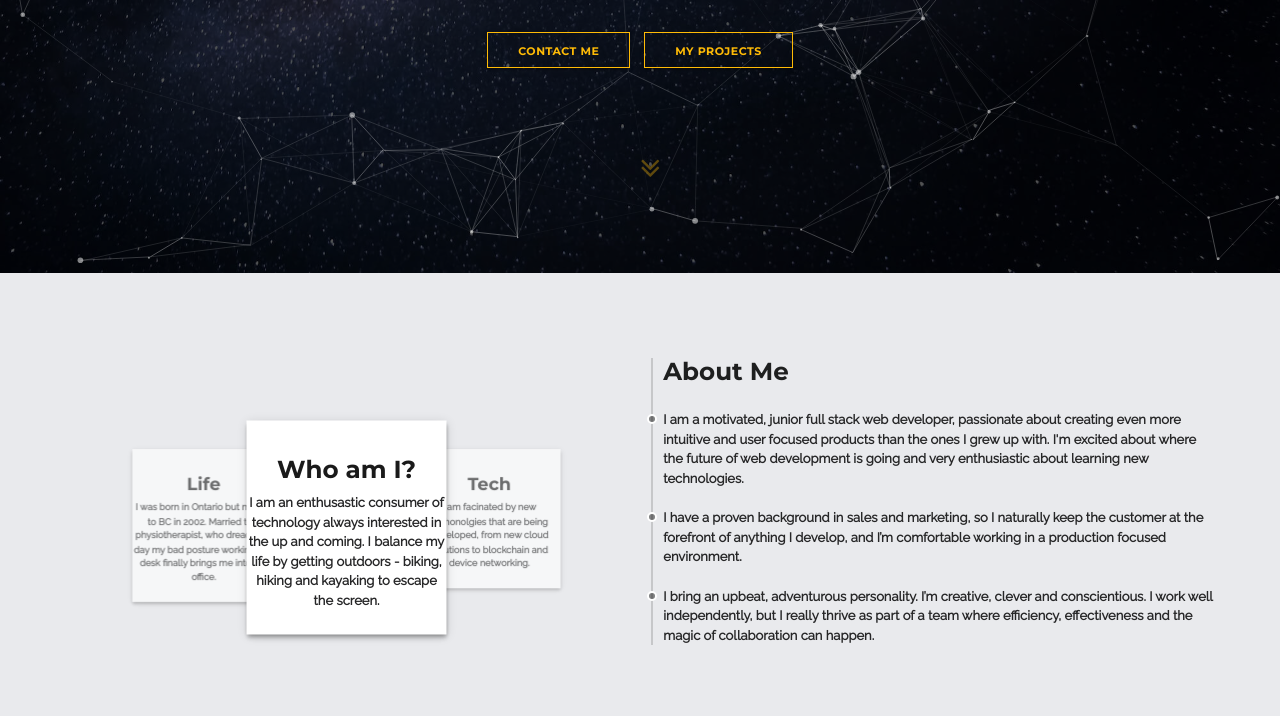
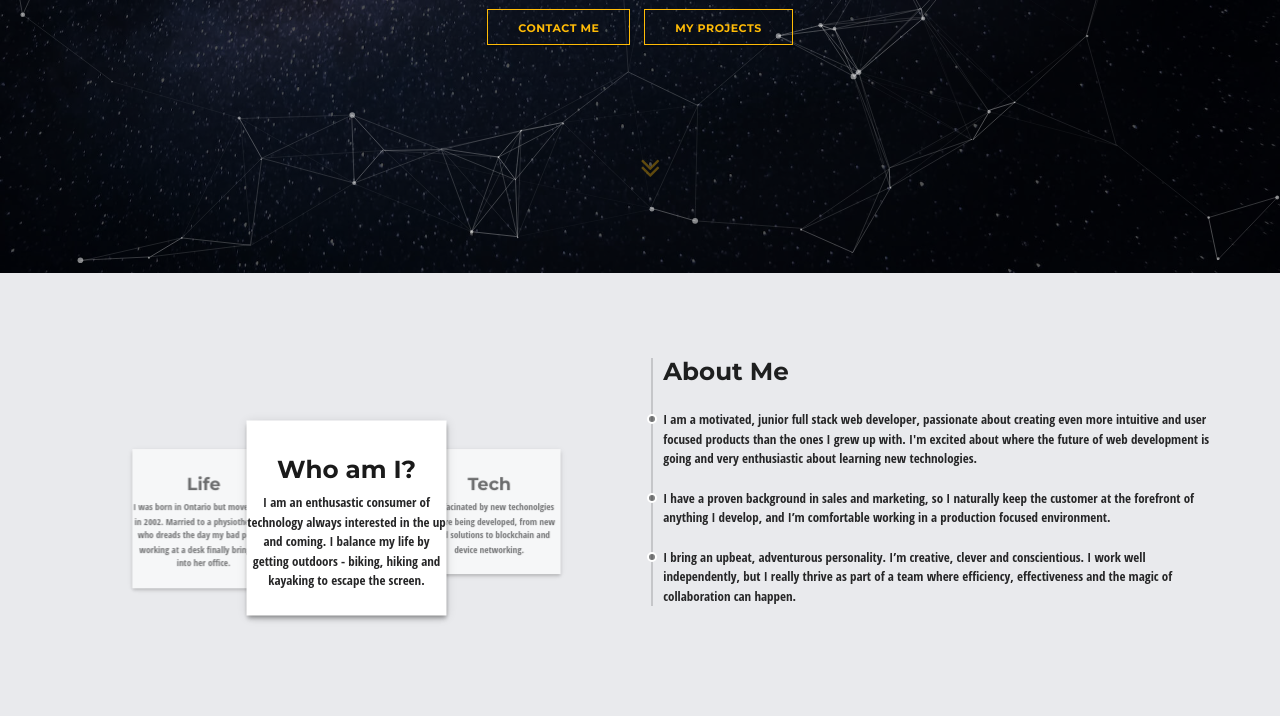
Before and after one commit to DavidHaynesHasGitHub/DavidHaynes, a plain HTML site: page index.html in a window 1280 px wide. Shown: the part 527-1243 px from the top of the page. Drawn offline with nearby package versions, Linux system fonts and the light colour scheme; animation ran at ten frames a second; files whose address does not match are found by name.

Commit message:
removed preload from materialize and moved style.css up

```diff
--- a/index.html
+++ b/index.html
@@ -15,10 +15,8 @@
   <meta property="og:image" content="http://davidhaynes.io/images/projects/socailwebpic.png" />
   <title>David Haynes</title>
 
-  <link rel="preload" href="https://cdnjs.cloudflare.com/ajax/libs/materialize/0.100.2/css/materialize.min.css" as="style" onload="this.rel='stylesheet'">
-  <noscript><link rel="stylesheet" href="https://cdnjs.cloudflare.com/ajax/libs/materialize/0.100.2/css/materialize.min.css">
-</noscript>
-
+  <link rel='stylesheet' href="https://cdnjs.cloudflare.com/ajax/libs/materialize/0.100.2/css/materialize.min.css" >
+  <link rel="stylesheet" type="text/css" href="css/style.css">
   <link rel="preload" href="css/font-awesome.min.css" as="style" onload="this.rel='stylesheet'">
   <noscript><link rel="stylesheet" href="css/font-awesome.min.css"></noscript>
 
@@ -39,7 +37,7 @@
 
   <link href="https://fonts.googleapis.com/icon?family=Material+Icons" rel="preload" as="style" onload="this.rel='stylesheet'">
   <!-- main style -->
-  <link rel="stylesheet" type="text/css" href="css/style.css">
+
   <link rel="shortcut icon" href="images/DhWebLogo.png" />
   <link href="https://fonts.googleapis.com/css?family=Raleway" rel="stylesheet">
   <link href="https://fonts.googleapis.com/css?family=Montserrat:700" rel="stylesheet">
```
